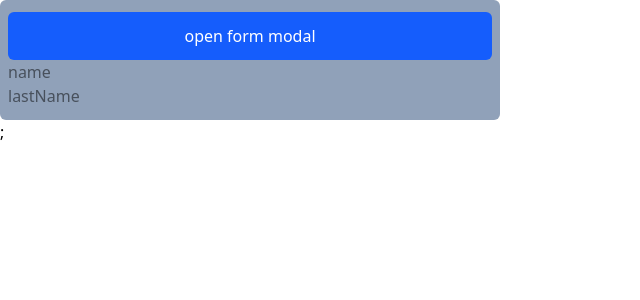
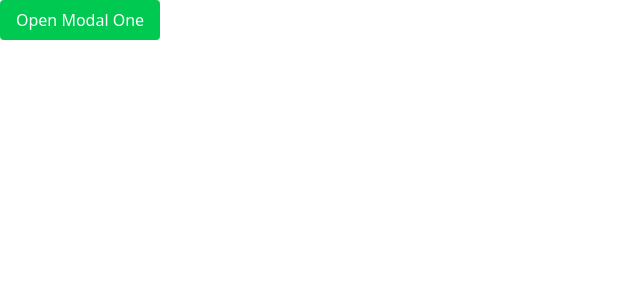
Before and after one commit to parham-mosadeq/react-modals, a React (Vite) app: page / in a window 1280 px wide. Shown: the top 300 px of the page, without its empty margins (0-640 px from the left). Built offline with nearby package versions, Linux system fonts and the light colour scheme.

Commit message:
chore: create v3 dialog

```diff
--- a/src/App.tsx
+++ b/src/App.tsx
@@ -1,12 +1,58 @@
-import FormModal from "./components/form-modal/FormModal";
-import ModalManager from "./context/ModalManager";
+import { Dialog } from "./components/modal/Modal.atom";
+import { DialogProvider } from "./context/ModalProvider";
+import { useDialog } from "./hooks/useDialog";
 
-export default function App() {
+const ModalOne = () => {
+  const { open, close } = useDialog();
   return (
-    <ModalManager>
-      <div>
-        <FormModal />
-      </div>
-    </ModalManager>
+    <>
+      <h2 className="text-xl font-bold">Modal One</h2>
+      <button
+        className="mt-4 rounded bg-blue-500 px-4 py-2 text-white"
+        onClick={() => open("modal2")}>
+        Open Modal Two (Nested)
+      </button>
+      <button
+        className="mt-4 rounded bg-red-500 px-4 py-2 text-white"
+        onClick={() => close()}>
+        Close Modal One
+      </button>
+    </>
   );
-}
+};
+
+const ModalTwo = () => {
+  const { close } = useDialog();
+  return (
+    <>
+      <h2 className="text-xl font-bold">Modal Two</h2>
+      <button
+        className="mt-4 rounded bg-red-500 px-4 py-2 text-white"
+        onClick={() => close()}>
+        Close Modal Two
+      </button>
+    </>
+  );
+};
+
+const App = () => (
+  <>
+    <div id="modal-root" />
+    <DialogProvider>
+      <Dialog.Trigger modalId="modal1">
+        <button className="rounded bg-green-500 px-4 py-2 text-white">
+          Open Modal One
+        </button>
+      </Dialog.Trigger>
+
+      <Dialog.Content id="modal1">
+        <ModalOne />
+      </Dialog.Content>
+
+      <Dialog.Content id="modal2">
+        <ModalTwo />
+      </Dialog.Content>
+    </DialogProvider>
+  </>
+);
+export default App;
--- a/src/components/form-modal/FormModal.tsx
+++ /dev/null
@@ -1,20 +0,0 @@
-import { Modal } from "../modal/modal.atom";
-
-export default function FormModal() {
-  return (
-    <Modal>
-      <Modal.ModalTrigger asChild>
-        <button>open form modal</button>
-      </Modal.ModalTrigger>
-
-      <Modal.ModalContent>
-        <div>
-          <input placeholder="name" />
-        </div>
-        <div>
-          <input placeholder="lastName" />
-        </div>
-      </Modal.ModalContent>
-    </Modal>
-  );
-}
--- a/src/components/modal/ModalContent.tsx
+++ /dev/null
@@ -1,6 +0,0 @@
-type ModalContentProps = {
-  children?: React.ReactNode;
-};
-export default function ModalContent({ children }: ModalContentProps) {
-  return <div>{children}</div>;
-}
--- a/src/components/modal/ModalTrigger.tsx
+++ /dev/null
@@ -1,29 +0,0 @@
-import React, { useId } from "react";
-import { useModal } from "../../hooks/UseModal";
-
-type ModalTriggerProps = {
-  asChild?: boolean;
-  children?: React.ReactElement;
-};
-export function ModalTrigger({ asChild, children }: ModalTriggerProps) {
-  const id = useId();
-  const { openModal, setId } = useModal();
-  const handleClick = () => {
-    setId(id);
-    openModal();
-  };
-  if (asChild && React.isValidElement(children)) {
-    return React.cloneElement(children, {
-      onClick: handleClick,
-      className:
-        "text-white bg-blue-600 rounded-md px-2 py-3 w-full hover:to-blue-400",
-    });
-  }
-  return (
-    <button
-      className="text-white bg-blue-600 rounded-md px-2 py-3 w-full hover:to-blue-400 cursor-pointer"
-      onClick={handleClick}>
-      open
-    </button>
-  );
-}
--- /dev/null
+++ b/src/components/modal/ModalWrapper.tsx
@@ -0,0 +1,47 @@
+import { useEffect, useState, type ReactNode } from "react";
+
+export const ModalWrapper = ({
+  children,
+  onClose,
+  zIndex,
+}: {
+  children: ReactNode;
+  onClose: () => void;
+  zIndex: number;
+}) => {
+  const [visible, setVisible] = useState(false);
+
+  useEffect(() => {
+    const escHandler = (e: KeyboardEvent) => {
+      if (e.key === "Escape") onClose();
+    };
+    window.addEventListener("keydown", escHandler);
+    requestAnimationFrame(() => setVisible(true));
+
+    return () => window.removeEventListener("keydown", escHandler);
+  }, [onClose]);
+
+  const closeWithAnimation = () => {
+    setVisible(false);
+    setTimeout(onClose, 200);
+  };
+
+  return (
+    <div
+      className="fixed inset-0 flex items-center justify-center"
+      style={{ zIndex }}>
+      <div
+        className={`absolute inset-0 bg-black/50 backdrop-blur-sm transition-opacity duration-200 ${
+          visible ? "opacity-100" : "opacity-0"
+        }`}
+        onClick={closeWithAnimation}
+      />
+      <div
+        className={`relative bg-white dark:bg-zinc-900 rounded-2xl shadow-2xl p-6 max-w-lg w-full transition-all duration-200 ${
+          visible ? "opacity-100 scale-100" : "opacity-0 scale-95"
+        }`}>
+        {children}
+      </div>
+    </div>
+  );
+};
--- a/src/components/modal/modal.atom.tsx
+++ b/src/components/modal/modal.atom.tsx
@@ -1,19 +1,29 @@
-import type { PropsWithChildren } from "react";
-import { ModalTrigger } from "./ModalTrigger";
-import ModalContent from "./ModalContent";
-import ModalContext from "../../context/modal.context";
+import React, { useEffect, type ReactElement, type ReactNode } from "react";
+import { useDialog } from "../../hooks/useDialog";
 
-type ModalProps = PropsWithChildren;
-export function Modal({ children }: ModalProps) {
-  return (
-    <ModalContext>
-      <div className="w-[500px] bg-slate-400 px-2 py-3 rounded-md">
-        {children}
-      </div>
-      ;
-    </ModalContext>
-  );
-}
+export const Dialog = {
+  Trigger: ({
+    children,
+    modalId,
+  }: {
+    children: ReactElement;
+    modalId: string;
+  }) => {
+    const { open } = useDialog();
 
-Modal.ModalTrigger = ModalTrigger;
-Modal.ModalContent = ModalContent;
+    return React.cloneElement(children, {
+      onClick: () => open(modalId),
+    });
+  },
+
+  Content: ({ children, id }: { children: ReactNode; id: string }) => {
+    const { registerContent, unregisterContent } = useDialog();
+
+    useEffect(() => {
+      registerContent(id, children);
+      return () => unregisterContent(id);
+    }, [children, id, registerContent, unregisterContent]);
+
+    return null;
+  },
+};
--- a/src/context/ModalManager.tsx
+++ /dev/null
@@ -1,37 +0,0 @@
-import { useState, type PropsWithChildren } from "react";
-import { ModalManagerCtx } from "./managerCtx";
-
-type ModalManagerProps = PropsWithChildren;
-export default function ModalManager({ children }: ModalManagerProps) {
-  const [modals, setModals] = useState<string[]>([]);
-  const registerModal = (key: string) => {
-    console.log(key);
-    setModals((prev) => {
-      if (prev.includes(key)) {
-        return prev;
-      } else {
-        return [...prev, key];
-      }
-    });
-  };
-
-  const unRegisterModal = (key: string) => {
-    const filteredModals = modals.filter((modalKey) => modalKey !== key);
-    setModals(filteredModals);
-  };
-  console.log("--- modals", modals);
-  const value = { registerModal, unRegisterModal, modals };
-  return (
-    <ModalManagerCtx.Provider value={value}>
-      {children}
-      {modals.map((modal) => {
-        return (
-          <div key={modal}>
-            {modal}
-            hello wrold
-          </div>
-        );
-      })}
-    </ModalManagerCtx.Provider>
-  );
-}
--- /dev/null
+++ b/src/context/ModalProvider.tsx
@@ -0,0 +1,63 @@
+import { useState, type ReactNode } from "react";
+import { ModalWrapper } from "../components/modal/ModalWrapper";
+import { Portal } from "../components/portal/portal.atom";
+import { DialogContext } from "../hooks/useDialog";
+
+type ModalRegistry = Record<string, ReactNode>;
+
+export const DialogProvider = ({ children }: { children: ReactNode }) => {
+  // Registered modals: id => content
+  const [registry, setRegistry] = useState<ModalRegistry>({});
+  // Stack of opened modal IDs
+  const [stack, setStack] = useState<string[]>([]);
+
+  // Register modal content
+  const registerContent = (id: string, content: ReactNode) => {
+    setRegistry((prev) => ({ ...prev, [id]: content }));
+  };
+
+  const unregisterContent = (id: string) => {
+    setRegistry((prev) => {
+      const copy = { ...prev };
+      delete copy[id];
+      return copy;
+    });
+  };
+
+  const open = (id: string) => {
+    if (!registry[id]) {
+      console.warn(`Dialog.Content with id "${id}" not found`);
+      return;
+    }
+    setStack((prev) => [...prev, id]);
+    document.body.style.overflow = "hidden";
+  };
+
+  const close = () => {
+    setStack((prev) => {
+      const next = prev.slice(0, -1);
+      if (next.length === 0) {
+        document.body.style.overflow = "";
+      }
+      return next;
+    });
+  };
+
+  return (
+    <DialogContext.Provider
+      value={{ registerContent, unregisterContent, open, close, stack }}>
+      {children}
+      {stack.map((id, index) => (
+        <Portal>
+          <ModalWrapper
+            key={id + index}
+            onClose={close}
+            zIndex={50 + index * 10}>
+            {registry[id]}
+          </ModalWrapper>
+          ,
+        </Portal>
+      ))}
+    </DialogContext.Provider>
+  );
+};
--- a/src/context/managerCtx.ts
+++ /dev/null
@@ -1,8 +0,0 @@
-import { createContext } from "react";
-
-type ModalManagerCtxTypes = {
-  modals: string[];
-  registerModal: (modalKey: string) => void;
-  unRegisterModal: (modalKey: string) => void;
-};
-export const ModalManagerCtx = createContext<ModalManagerCtxTypes | null>(null);
--- a/src/context/modal.context.tsx
+++ /dev/null
@@ -1,31 +0,0 @@
-import { useState, type PropsWithChildren } from "react";
-import { ModalCtx } from "./modalCtx";
-import { UseManager } from "../hooks/UseManager";
-
-type ModalContextProps = PropsWithChildren;
-export default function ModalContext({ children }: ModalContextProps) {
-  const { registerModal, unRegisterModal } = UseManager();
-  const [isOpen, setIsOpen] = useState(false);
-  const [id, setId] = useState("");
-
-  const openModal = () => {
-    setIsOpen(true);
-    registerModal(id);
-  };
-
-  const closeModal = () => {
-    setIsOpen(false);
-    unRegisterModal(id);
-  };
-
-  console.log("==== Modal CTX =>", "isOpen", isOpen);
-  const value = {
-    openModal,
-    closeModal,
-    isOpen,
-    id,
-    setId,
-  };
-
-  return <ModalCtx.Provider value={value}>{children}</ModalCtx.Provider>;
-}
--- a/src/context/modalCtx.ts
+++ /dev/null
@@ -1,11 +0,0 @@
-import React from "react";
-
-type ModalCtxType = {
-  openModal: () => void;
-  closeModal: () => void;
-  isOpen: boolean;
-  id?: string;
-  setId?: (modalId: string) => void;
-};
-
-export const ModalCtx = React.createContext<ModalCtxType | null>(null);
--- /dev/null
+++ b/src/hooks/useDialog.tsx
@@ -0,0 +1,17 @@
+import { createContext, useContext, type ReactNode } from "react";
+
+type DialogContextType = {
+  registerContent: (id: string, content: ReactNode) => void;
+  unregisterContent: (id: string) => void;
+  open: (id: string) => void;
+  close: () => void;
+  stack: string[];
+};
+
+export const DialogContext = createContext<DialogContextType | null>(null);
+
+export function useDialog() {
+  const ctx = useContext(DialogContext);
+  if (!ctx) throw new Error("");
+  return ctx;
+}
```
